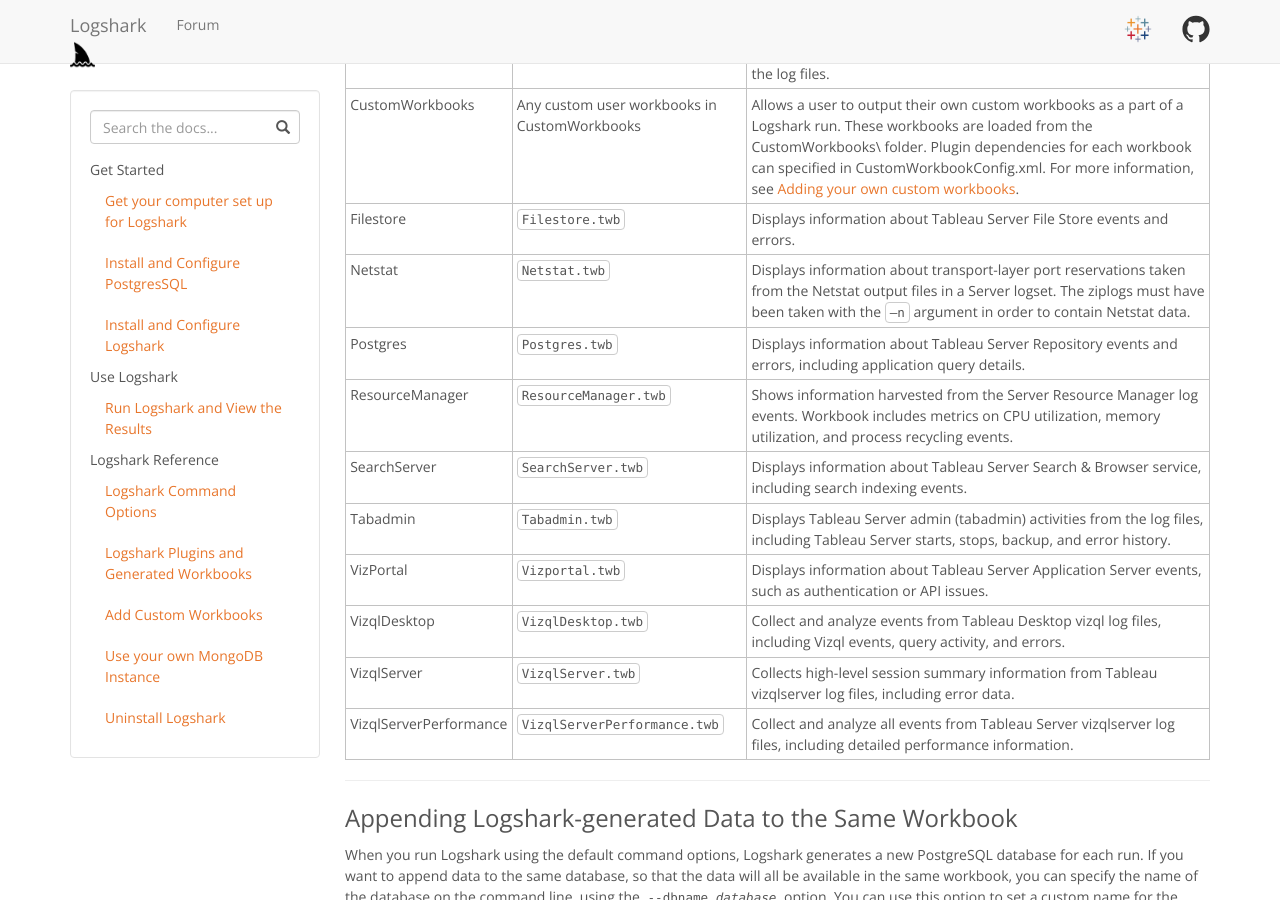
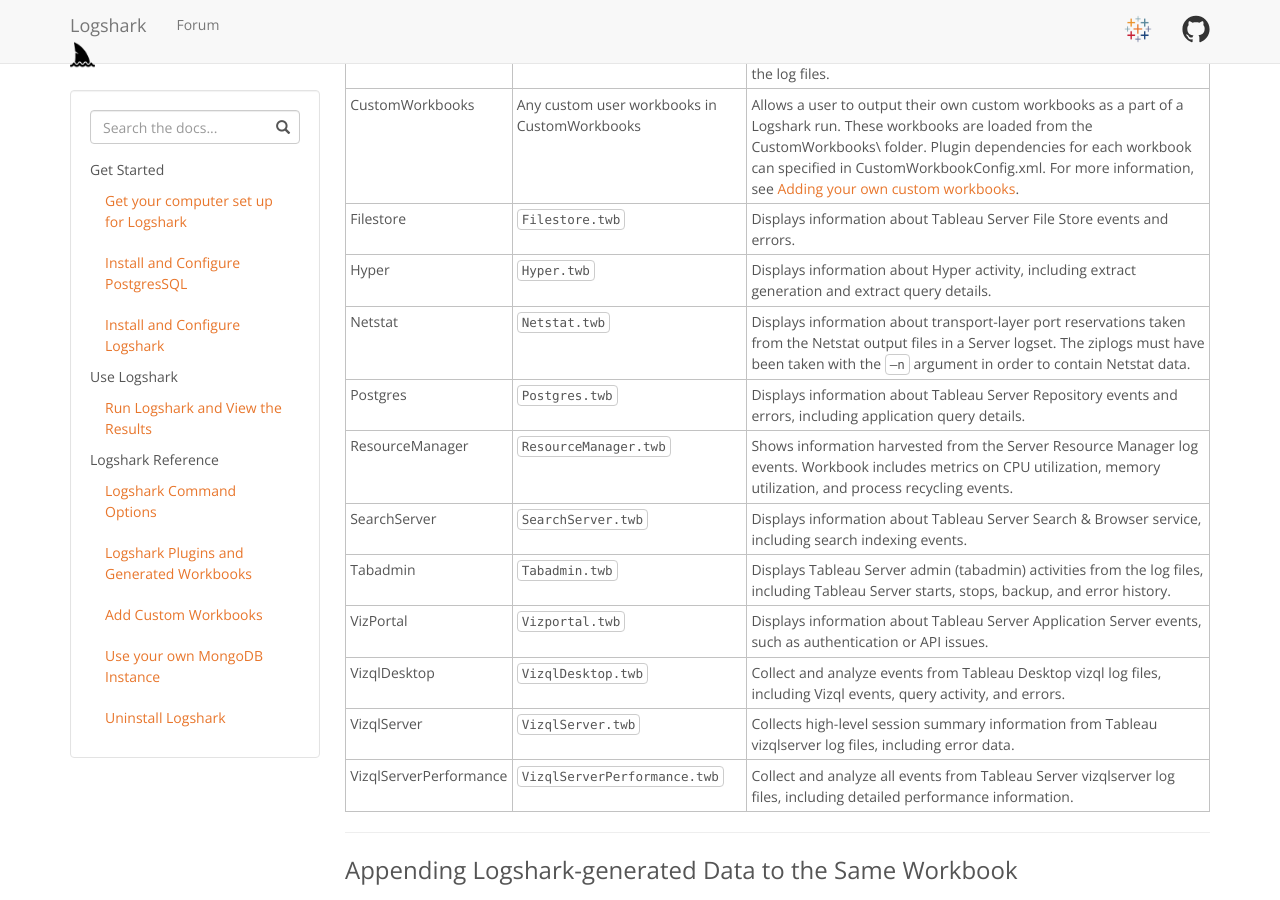
Before and after one commit to tableau/Logshark, a Jekyll site: the page built from docs/docs/logshark_plugins.md, in a window 1280 px wide and 900 px high, scrolled down 894 px. Built offline with Jekyll 4.4.1, drawn with Linux system fonts in a browser that asks for light colours.

Commit message:
Updated plugin list with Hyper plugin

```diff
--- a/docs/docs/logshark_plugins.md
+++ b/docs/docs/logshark_plugins.md
@@ -40,6 +40,7 @@
 | Config                 | `Config.twb`                                   | Displays the Tableau Server topology and configuration settings from the log files.                                                                                                                                                                                                                                             |
 | CustomWorkbooks        | Any custom user workbooks in CustomWorkbooks | Allows a user to output their own custom workbooks as a part of a Logshark run. These workbooks are loaded from the CustomWorkbooks\\ folder. Plugin dependencies for each workbook can specified in CustomWorkbookConfig.xml. For more information, see [Adding your own custom workbooks](logshark_customwbk). |
 | Filestore              | `Filestore.twb`                                | Displays information about Tableau Server File Store events and errors.                                                                                                              |
+| Hyper                | `Hyper.twb`                                  | Displays information about Hyper activity, including extract generation and extract query details.                                                                                           |
 | Netstat                | `Netstat.twb`                                  | Displays information about transport-layer port reservations taken from the Netstat output files in a Server logset. The ziplogs must have been taken with the `–n` argument in order to contain Netstat data.                                                                                                                |
 | Postgres               | `Postgres.twb`                                 | Displays information about Tableau Server Repository events and errors, including application query details.                                                                                                             |
 | ResourceManager        | `ResourceManager.twb`                          | Shows information harvested from the Server Resource Manager log events. Workbook includes metrics on CPU utilization, memory utilization, and process recycling events.                                                                                                                                                        |
```
